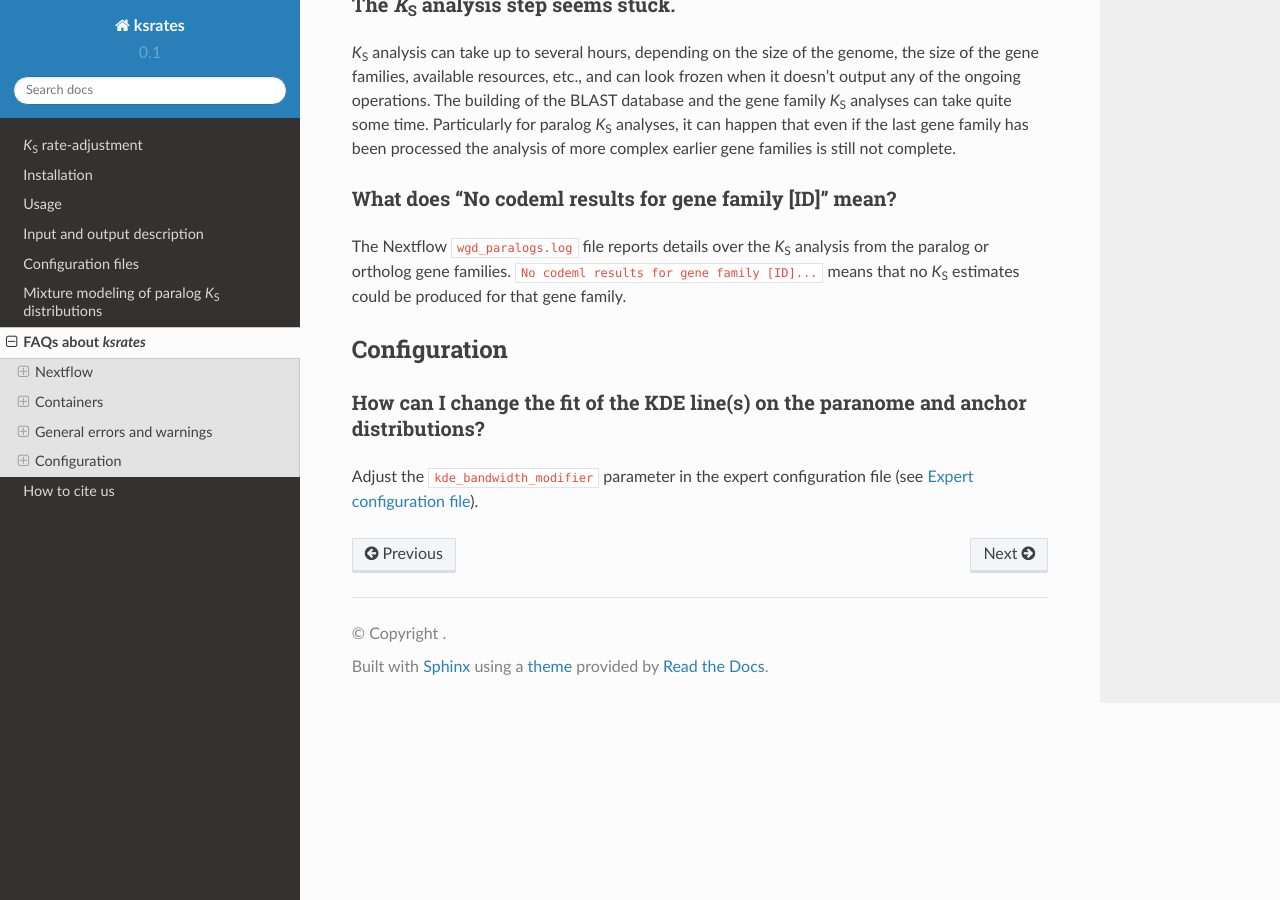
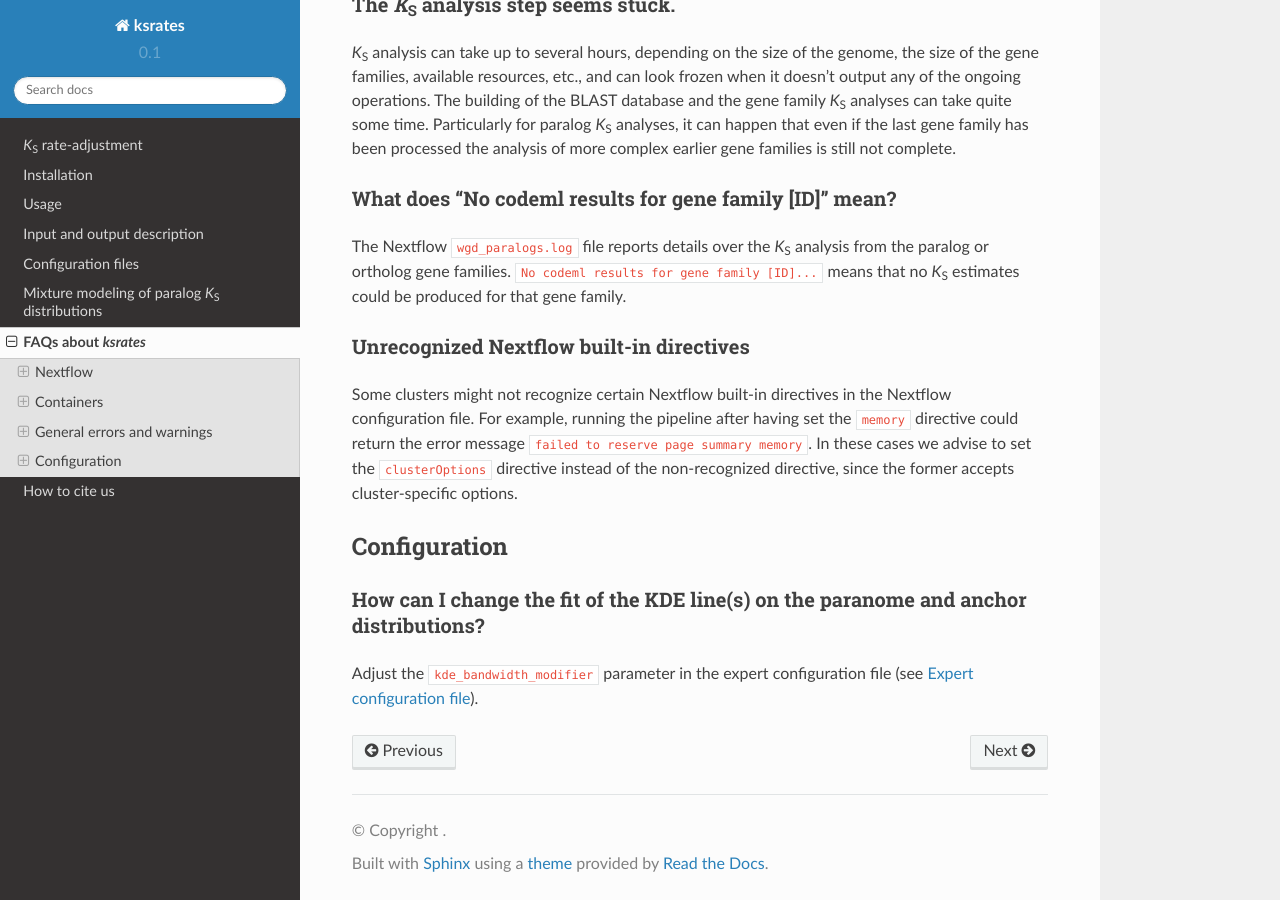
Before and after one commit to VIB-PSB/ksrates, a Sphinx documentation site: the page built from doc/source/faqs.rst, in a window 1280 px wide and 900 px high, scrolled down 1167 px. Built offline with Sphinx 7.4.7 and the Read the Docs theme 2.0.0, drawn with Linux system fonts in a browser that asks for light colours.

Commit message:
Add FAQ: unrecognized Nextflow directives error

```diff
--- a/doc/source/faqs.rst
+++ b/doc/source/faqs.rst
@@ -72,6 +72,12 @@ The Nextflow ``wgd_paralogs.log`` file reports details over the *K*:sub:`S` anal
 .. -----------------------------------------
 
 
+Unrecognized Nextflow built-in directives
+-----------------------------------------
+
+Some clusters might not recognize certain Nextflow built-in directives in the Nextflow configuration file. For example, running the pipeline after having set the ``memory`` directive could return the error message ``failed to reserve page summary memory``. In these cases we advise to set the ``clusterOptions`` directive instead of the non-recognized directive, since the former accepts cluster-specific options.
+
+
 Configuration
 =============
 
```
